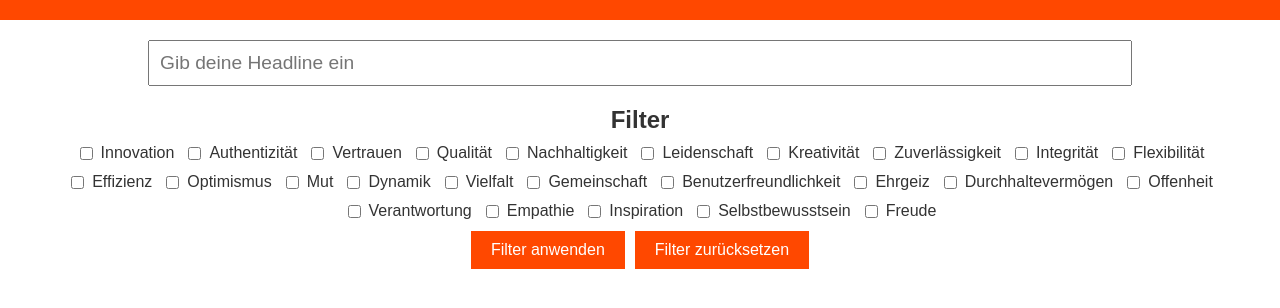
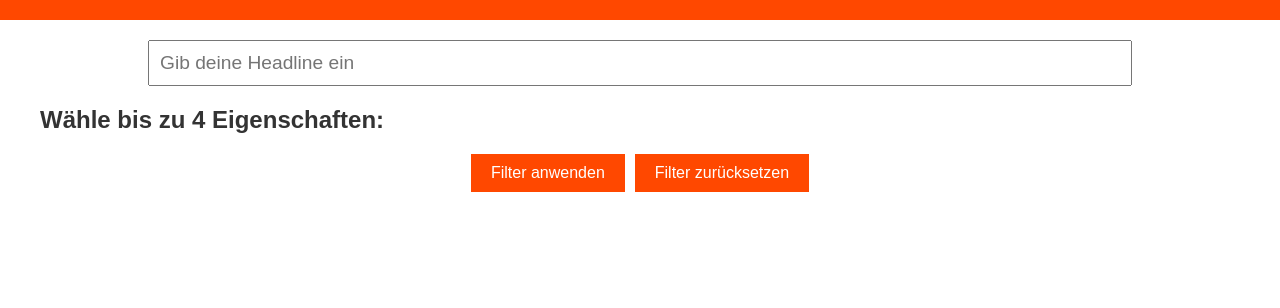
Before and after one commit to Antonia1803/fontfinder, a plain HTML site: page index.html in a window 1280 px wide. Shown: the part 98-406 px from the top of the page. Drawn offline with Linux system fonts and the light colour scheme; no server answers.

Commit message:
Update index.html

```diff
--- a/index.html
+++ b/index.html
@@ -14,19 +14,15 @@
     <section class="input-section">
       <input type="text" id="headline-input" placeholder="Gib deine Headline ein" />
     </section>
-    <section class="filters">
-      <h2>Filter</h2>
-      <div id="filters-container">
-        <!-- Checkboxen werden hier dynamisch eingefügt -->
-      </div>
+    <section class="filter-section">
+      <h2>Wähle bis zu 4 Eigenschaften:</h2>
+      <div id="property-filters"></div>
       <div class="buttons">
         <button id="apply-filters">Filter anwenden</button>
         <button id="reset-filters">Filter zurücksetzen</button>
       </div>
     </section>
-    <section class="results" id="results">
-      <!-- Gefilterte Schriftarten werden hier angezeigt -->
-    </section>
+    <section id="font-results" class="font-results"></section>
   </main>
   <script src="main.js"></script>
 </body>
```
